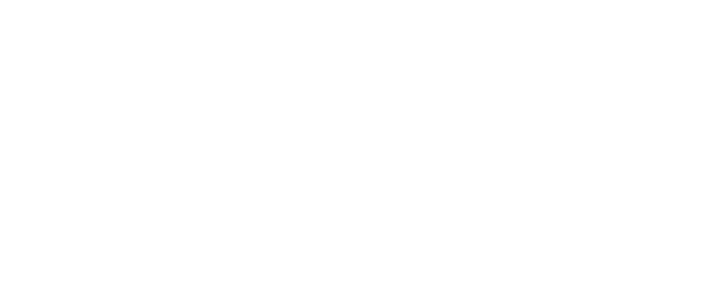
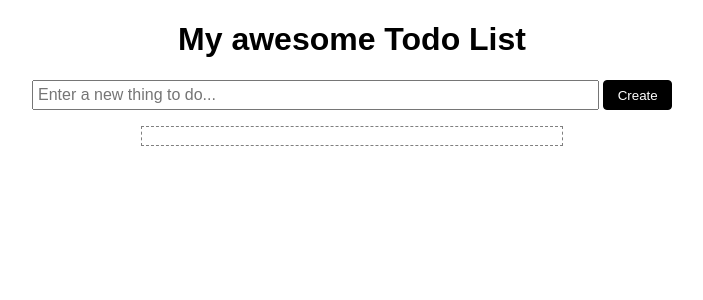
Before and after one commit to Le-Bocal-Academy/begin-with-react, a React (Create React App) app: page / in a window 1280 px wide. Shown: the top 300 px of the page, without its empty margins (288-991 px from the left). Built offline with nearby package versions, Linux system fonts and the light colour scheme.

Commit message:
(feat): display and add a todo

```diff
--- a/src/App.js
+++ b/src/App.js
@@ -1,11 +1,28 @@
-import React from "react";
+import React, { useState } from "react";
+
+import CreateTodo from "./components/CreateTodo";
 
 import './App.css';
 
-function App() {
+const App = () => {
+  const [todoList, setTodoList] = useState([]);
+
+  const handleAddToDo = (todo) => {
+    const newList = todoList.concat(todo);
+    setTodoList(newList);
+  };
+
   return (
     <div className="App">
+      <h1>My awesome Todo List</h1>
 
+      <CreateTodo onAddTodo={handleAddToDo} />
+
+      <div className="task-list">
+        <ul>
+          {todoList.map((todo) => <li key={todo.createdAt}>{todo.body}</li>)}
+        </ul>
+      </div>
     </div>
   );
 }
--- /dev/null
+++ b/src/components/CreateTodo.js
@@ -0,0 +1,26 @@
+import React, { useState } from "react";
+
+const CreateTodo = (props) => {
+  const [body, setBody] = useState("");
+  const handleCreateTodo = () => {
+    if (body) {
+      props.onAddTodo({
+        body: body,
+        createdAt: new Date().toISOString(),
+        status: "todo"
+      });
+      setBody("");
+    }
+  };
+
+  return (
+    <div className="create-task">
+      <label>
+        <input onChange={(event) => setBody(event.target.value)} type="text" placeholder="Enter a new thing to do..." value={body} />
+      </label>
+      <button onClick={() => handleCreateTodo()}>Create</button>
+    </div>
+  )
+};
+
+export default CreateTodo;
```
Also changed, not shown: src/components/Todo.js (added, +11 -0 lines).
